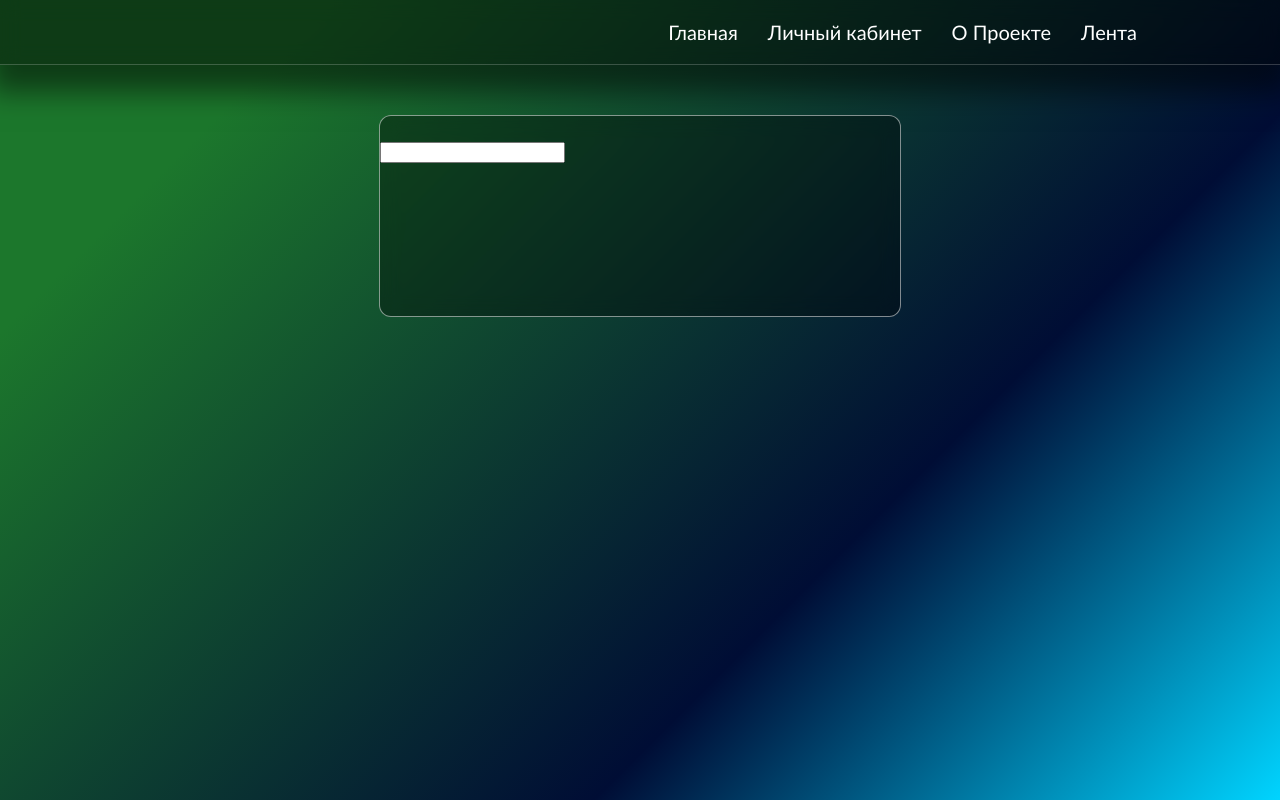
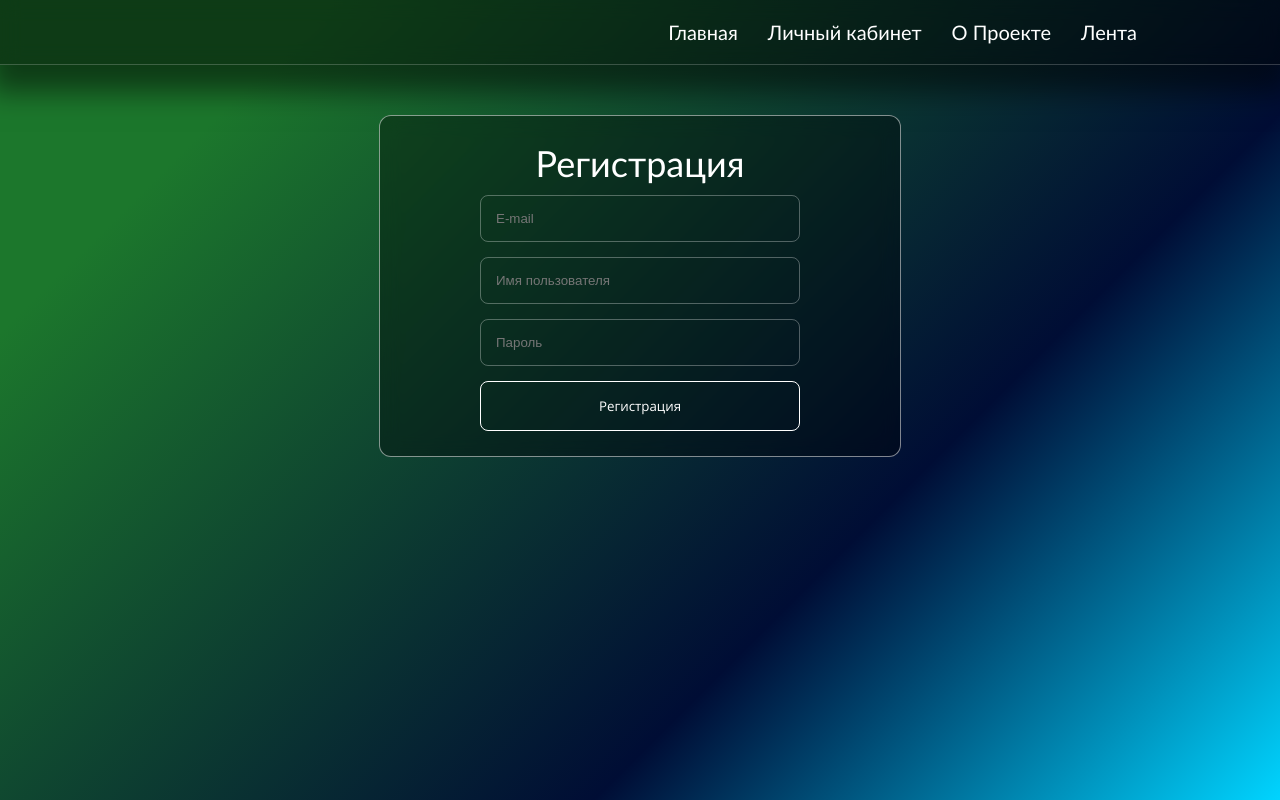
Before and after one commit to comradeskolopendra/prjct-rzvt, a React (Vite) app: page /auth/register in a window 1280 px wide. Built offline with nearby package versions, Linux system fonts and the light colour scheme.

Commit message:
Добавить ui странице РЕГИСТРАЦИЯ

```diff
--- a/src/pages/auth/register-page/register.tsx
+++ b/src/pages/auth/register-page/register.tsx
@@ -1,5 +1,5 @@
 import { useMutation } from '@tanstack/react-query';
-import { FC, FormEvent, useState } from 'react';
+import { ChangeEvent, FC, FormEvent, useState } from 'react';
 import { redirect } from 'react-router';
 import styled from 'styled-components';
 import strapi from '../../../services/strapi';
@@ -97,19 +97,47 @@ const RegsiterPage: FC = () => {
 		},
 	});
 
-	const submitHandler = async (e: FormEvent<HTMLFormElement>) => {
-		e.preventDefault();
-		mutate({ email: formData.email, password: formData.password, username: formData.username });
+	const handlerOnChange = (event: ChangeEvent<HTMLInputElement>) => {
+		setFormData(prevState => ({
+			...prevState,
+			[event.target.name]: event.target.value,
+		}));
+	};
+
+	const handlerOnSubmit = (event: FormEvent<HTMLFormElement>) => {
+		event.preventDefault();
+		mutate(formData);
 	};
 
 	return (
 		<Section>
-			<form onSubmit={submitHandler}>
-				<input
+			<Title>Регистрация</Title>
+			<Form onSubmit={handlerOnSubmit}>
+				<Input
+					type='email'
+					name='email'
+					placeholder='E-mail'
+					value={formData.email}
+					onChange={handlerOnChange}
+				/>
+				<Input
+					type='text'
+					name='username'
+					placeholder='Имя пользователя'
+					value={formData.username}
+					onChange={handlerOnChange}
+				/>
+				<Input
 					type='password'
-					onChange={e => setFormData({ ...formData, password: e.currentTarget.value })}
+					name='password'
+					placeholder='Пароль'
+					value={formData.password}
+					onChange={handlerOnChange}
 				/>
-			</form>
+				<Button type='submit' disabled={isPending}>
+					Регистрация
+				</Button>
+			</Form>
 		</Section>
 	);
 };
```
